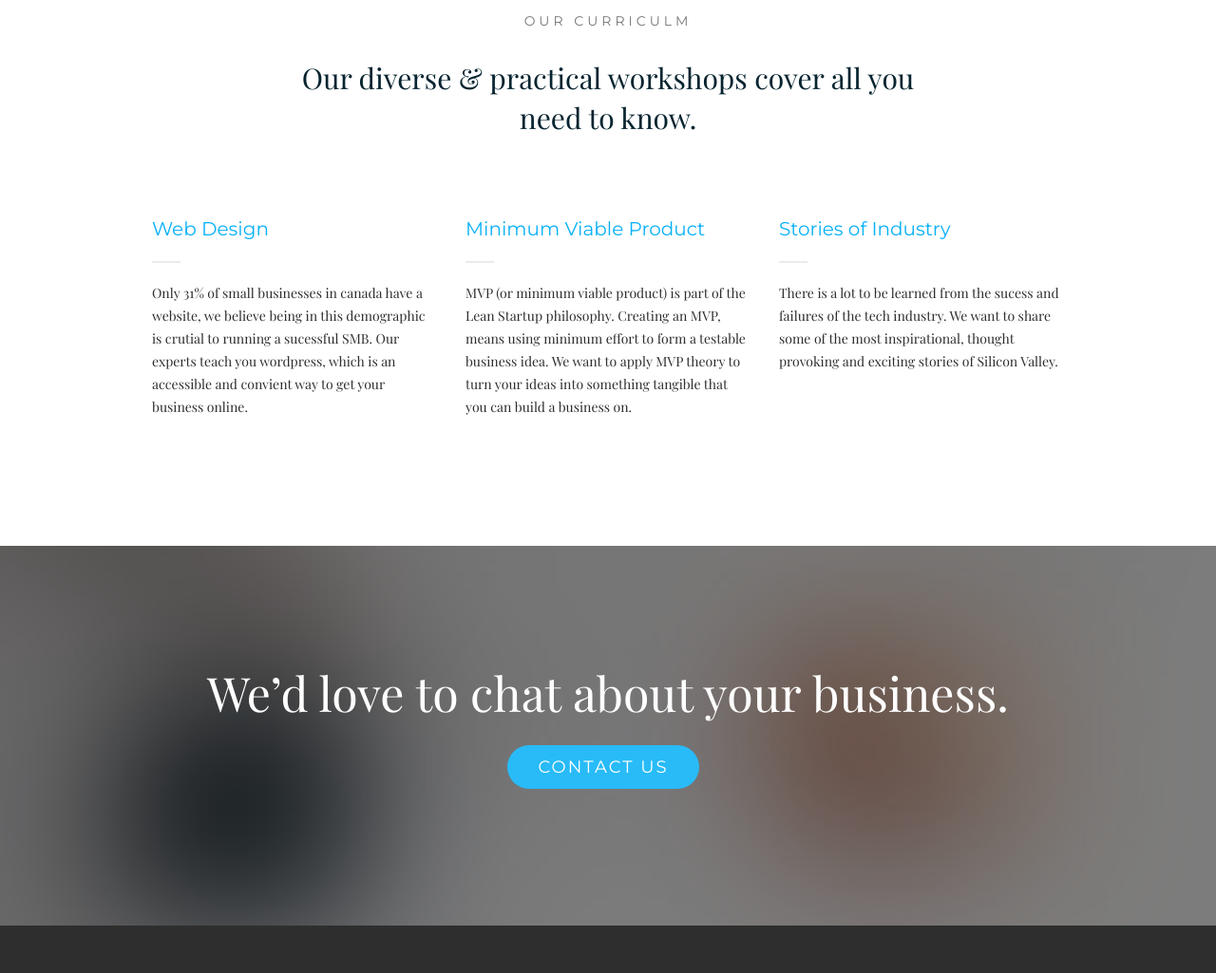
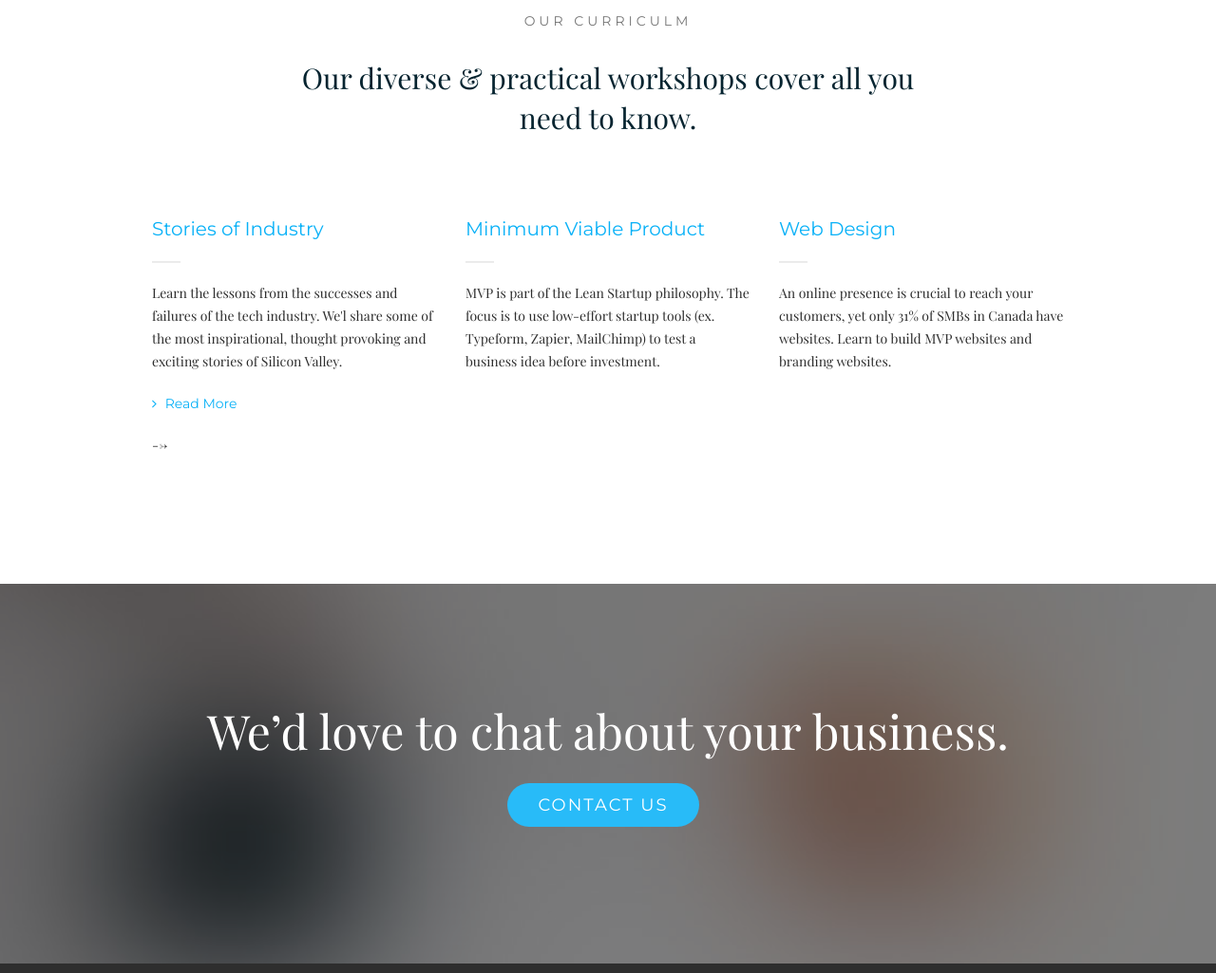
Before and after one commit to dudonwai/GreyAdv-1, a plain HTML site: page index.html in a window 1280 px wide. Shown: the part 1918-2943 px from the top of the page at 95% size. Drawn offline with nearby package versions, Linux system fonts and the light colour scheme; files that its build step writes are made by us from their sources; a web font is replaced by a local one.

Commit message:
Update index.html

```diff
--- a/index.html
+++ b/index.html
@@ -176,8 +176,8 @@
 						<div class="col-md-4 col-sm-8">
 							<article class="fh5co-post-entry">
 								<!-- <span class="fh5co-blog-date">08.15.2016</span> -->
-								<h3 class="fh5co-blog-title fh5co-heading-with-border"><a href="#">Web Design</a> <span class="fh5co-border fh5co-border-gray"></span></h3>
-								<p>Only 31% of small businesses in canada have a website, we believe being in this demographic is crutial to running a sucessful SMB. Our experts teach you wordpress, which is an accessible and convient way to get your business online.<!-- </p>
+								<h3 class="fh5co-blog-title fh5co-heading-with-border"><a href="#">Stories of Industry</a> <span class="fh5co-border fh5co-border-gray"></span></h3>
+								<p>Learn the lessons from the successes and failures of the tech industry. We'l share some of the most inspirational, thought provoking and exciting stories of Silicon Valley.</p>
 								<p><a href="#" class="fh5co-link"><i class="fa fa-angle-right"></i> Read More</a></p> -->
 							</article>
 						</div>
@@ -185,7 +185,7 @@
 							<article class="fh5co-post-entry">
 								<!-- <span class="fh5co-blog-date">07.17.2015</span> -->
 								<h3 class="fh5co-blog-title fh5co-heading-with-border"><a href="#">Minimum Viable Product</a> <span class="fh5co-border fh5co-border-gray"></span></h3>
-								<p>MVP (or minimum viable product) is part of the Lean Startup philosophy. Creating an MVP, means using minimum effort to form a testable business idea. We want to apply MVP theory to turn your ideas into something tangible that you can build a business on.</p>
+								<p>MVP is part of the Lean Startup philosophy. The focus is to use low-effort startup tools (ex. Typeform, Zapier, MailChimp) to test a business idea before investment.</p>
 								<!-- <p><a href="#" class="fh5co-link"><i class="fa fa-angle-right"></i> Read More</a></p> -->
 							</article>
 						</div>
@@ -193,8 +193,8 @@
 						<div class="col-md-4 col-sm-8">
 							<article class="fh5co-post-entry">
 								<!-- <span class="fh5co-blog-date">07.17.2015</span> -->
-								<h3 class="fh5co-blog-title fh5co-heading-with-border"><a href="#">Stories of Industry</a> <span class="fh5co-border fh5co-border-gray"></span></h3>
-								<p>There is a lot to be learned from the sucess and failures of the tech industry. We want to share some of the most inspirational, thought provoking and exciting stories of Silicon Valley.</p>
+								<h3 class="fh5co-blog-title fh5co-heading-with-border"><a href="#">Web Design</a> <span class="fh5co-border fh5co-border-gray"></span></h3>
+								<p>An online presence is crucial to reach your customers, yet only 31% of SMBs in Canada have websites. Learn to build MVP websites and branding websites.</p>
 								<!-- <p><a href="#" class="fh5co-link"><i class="fa fa-angle-right"></i> Read More</a></p> -->
 							</article>
 						</div>
```
